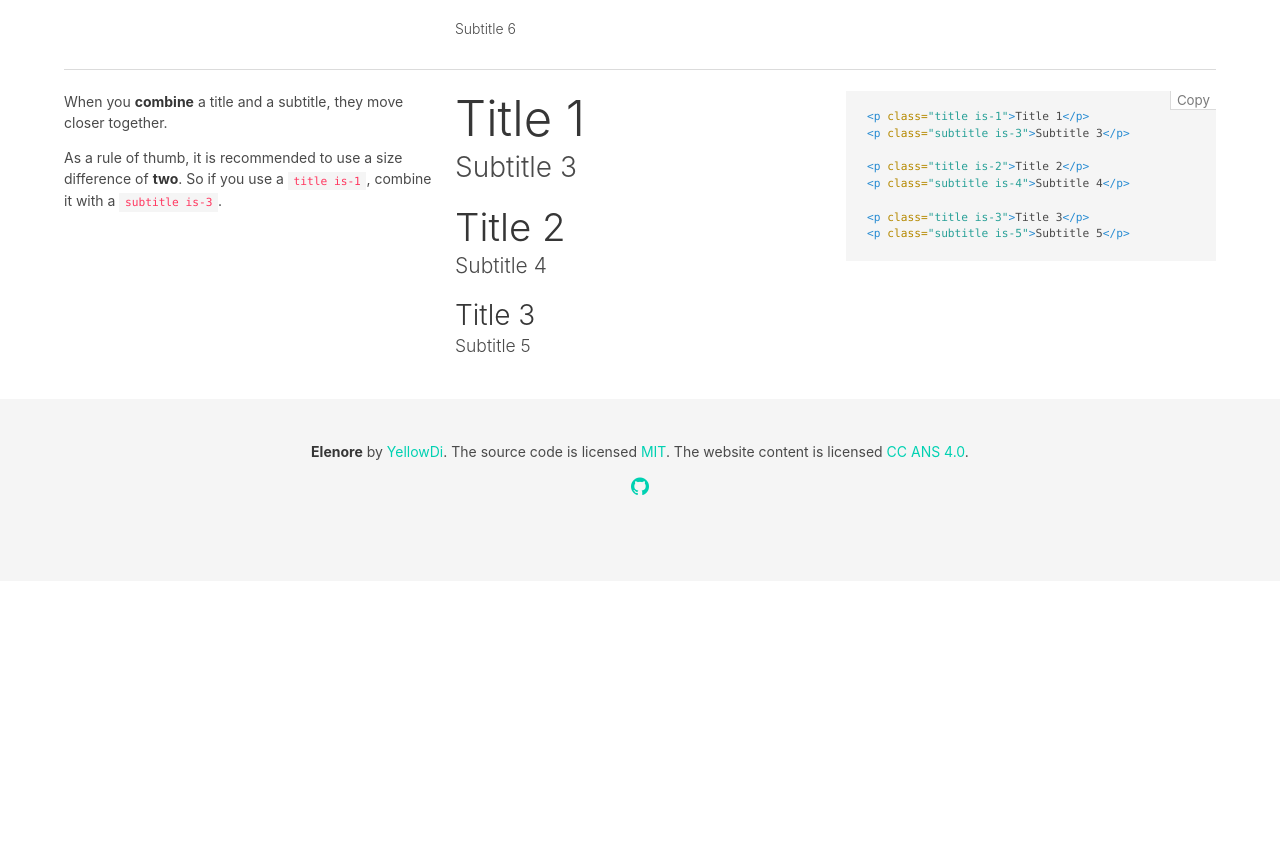
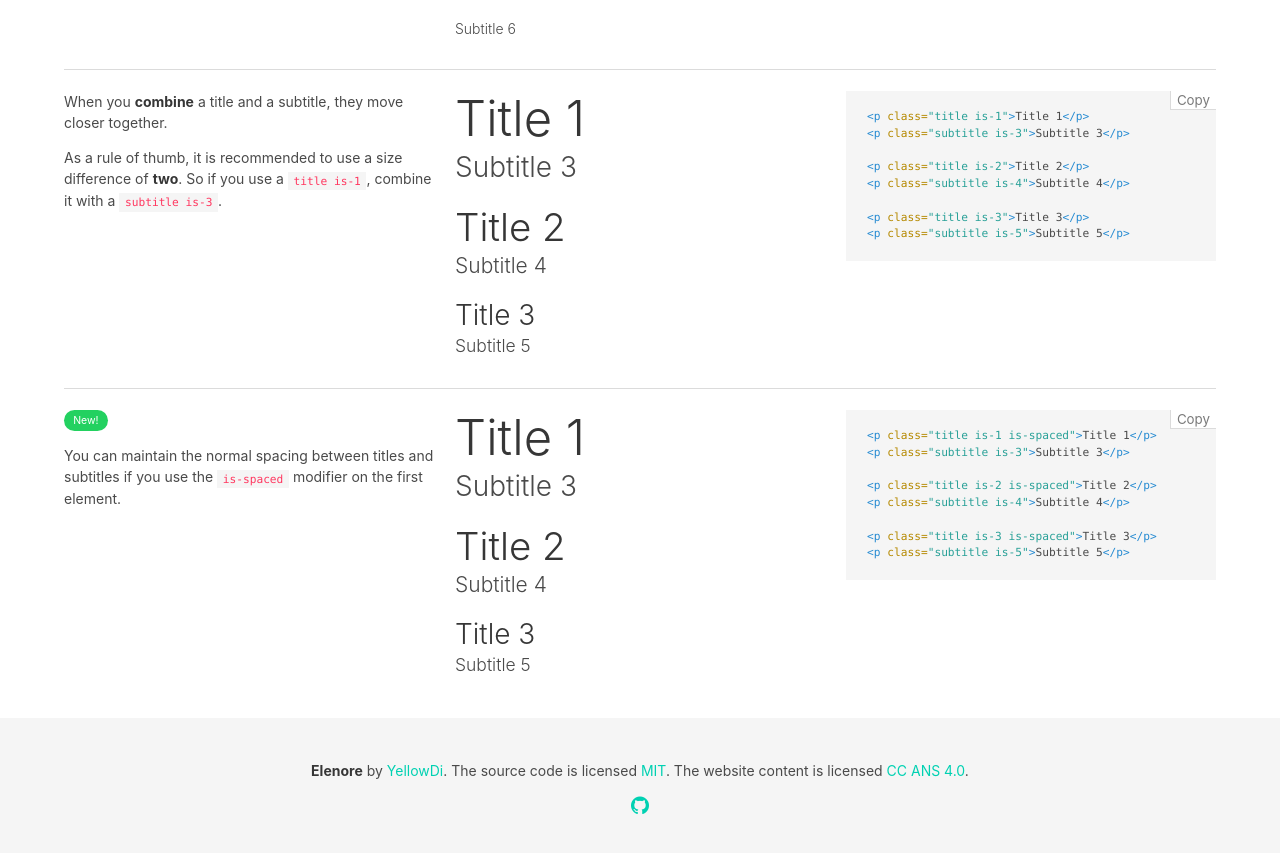
Before and after one commit to YellowDi/Elenore, a Jekyll site: the page built from docs/documentation/elements/title.html, in a window 1280 px wide and 900 px high, scrolled down 1131 px. Shown: the top 853 px of the window. Built offline with Jekyll 4.4.1, drawn with Linux system fonts in a browser that asks for light colours; before the commit the page ends 1712 px from its top, so only the background shows below that.

Commit message:
Add spaced title

```diff
--- a/docs/documentation/elements/form.html
+++ b/docs/documentation/elements/form.html
@@ -27,7 +27,8 @@ doc-subtab: form
         <li><code>.button</code></li>
         <li><code>.help</code></li>
       </ul>
-      <p>When combining several controls in a <strong>form</strong>, use the <code>.control</code> class as a <strong>container</strong>, to keep the spacing consistent.</p>
+      <p>Each of them should be wrapped in a <code>.control</code> container.<br>
+      When combining several controls in a <strong>form</strong>, use the <code>.field</code> class as a <strong>container</strong>, to keep the spacing consistent.</p>
     </div>
 
 {% capture form_example %}
--- a/docs/documentation/elements/title.html
+++ b/docs/documentation/elements/title.html
@@ -12,7 +12,9 @@ doc-subtab: title
     <h2 class="subtitle">
       Simple <strong>headings</strong> to add depth to your page
     </h2>
+
     <hr>
+
     <div class="columns">
       <div class="column">
         <p>There are <strong>2 types</strong> of heading:</p>
@@ -28,7 +30,9 @@ doc-subtab: title
 {% endhighlight %}
       </div>
     </div>
+
     <hr>
+
     <div class="columns">
       <div class="column">
         <p>There are <strong>6 sizes</strong> available:</p>
@@ -52,6 +56,7 @@ doc-subtab: title
 {% endhighlight %}
       </div>
     </div>
+
     <div class="columns">
       <div class="column"></div>
       <div class="column">
@@ -73,7 +78,9 @@ doc-subtab: title
 {% endhighlight %}
       </div>
     </div>
+
     <hr>
+
     <div class="columns">
       <div class="column">
         <div class="content">
@@ -108,5 +115,44 @@ doc-subtab: title
 {% endhighlight %}
       </div>
     </div>
+
+    <hr>
+
+    <div class="columns">
+      <div class="column">
+        <div class="content">
+          <p>
+            <span class="tag is-success">New!</span>
+          </p>
+          <p>You can maintain the normal spacing between titles and subtitles if you use the <code>is-spaced</code> modifier on the first element.</p>
+        </div>
+      </div>
+      <div class="column">
+        <div class="block">
+          <p class="title is-1 is-spaced">Title 1</p>
+          <p class="subtitle is-3">Subtitle 3</p>
+        </div>
+        <div class="block">
+          <p class="title is-2 is-spaced">Title 2</p>
+          <p class="subtitle is-4">Subtitle 4</p>
+        </div>
+        <div class="block">
+          <p class="title is-3 is-spaced">Title 3</p>
+          <p class="subtitle is-5">Subtitle 5</p>
+        </div>
+      </div>
+      <div class="column">
+{% highlight html %}
+<p class="title is-1 is-spaced">Title 1</p>
+<p class="subtitle is-3">Subtitle 3</p>
+
+<p class="title is-2 is-spaced">Title 2</p>
+<p class="subtitle is-4">Subtitle 4</p>
+
+<p class="title is-3 is-spaced">Title 3</p>
+<p class="subtitle is-5">Subtitle 5</p>
+{% endhighlight %}
+      </div>
+    </div>
   </div>
 </section>
--- a/docs/documentation/overview/responsiveness.html
+++ b/docs/documentation/overview/responsiveness.html
@@ -36,7 +36,7 @@ doc-subtab: responsiveness
         <li><code>tablet</code>: from <code>769px</code></li>
         <li><code>desktop</code>: from <code>1000px</code></li>
         <li><code>widescreen</code>: from <code>1192px</code></li>
-        <li><code>fullhd</code>: from <code>1384px</code></li>
+        <li><span class="tag is-success">New!</span> <code>fullhd</code>: from <code>1384px</code></li>
       </ul>
       <p>Elenore uses 9 responsive mixins:</p>
       <ul>
@@ -73,6 +73,7 @@ doc-subtab: responsiveness
           from <code>1192px</code> and until <code>1383px</code>
         </li>
         <li>
+          <span class="tag is-success">New!</span>
           <code>=fullhd</code><br>
           from <code>1384px</code>
         </li>
--- a/sass/elements/title.sass
+++ b/sass/elements/title.sass
@@ -29,8 +29,8 @@ $subtitle-weight:   $weight-light !default
     color: inherit
   & + .highlight
     margin-top: -0.75rem
-  & + .subtitle
-    margin-top: -1.25rem
+  &:not(.is-spaced) + .subtitle
+    margin-top: -1.5rem
   // Colors
   @each $size in $sizes
     $i: index($sizes, $size)
@@ -44,7 +44,7 @@ $subtitle-weight:   $weight-light !default
   line-height: 1.25
   strong
     color: $subtitle-strong
-  & + .title
+  &:not(.is-spaced) + .title
     margin-top: -1.5rem
   // Colors
   @each $size in $sizes
```
